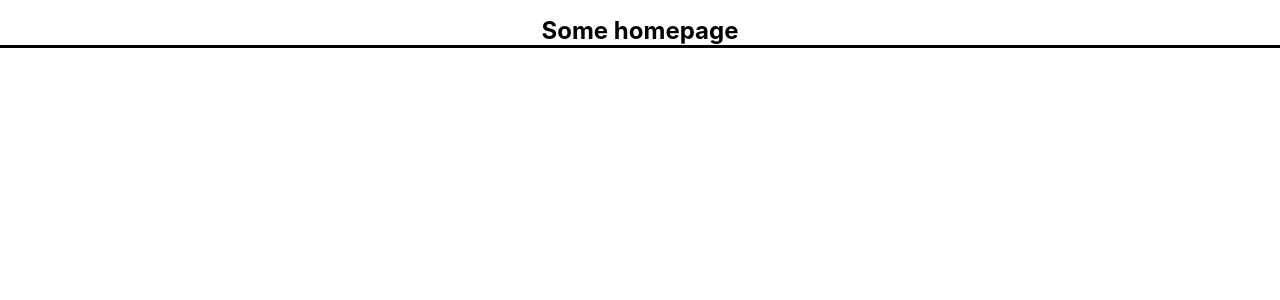
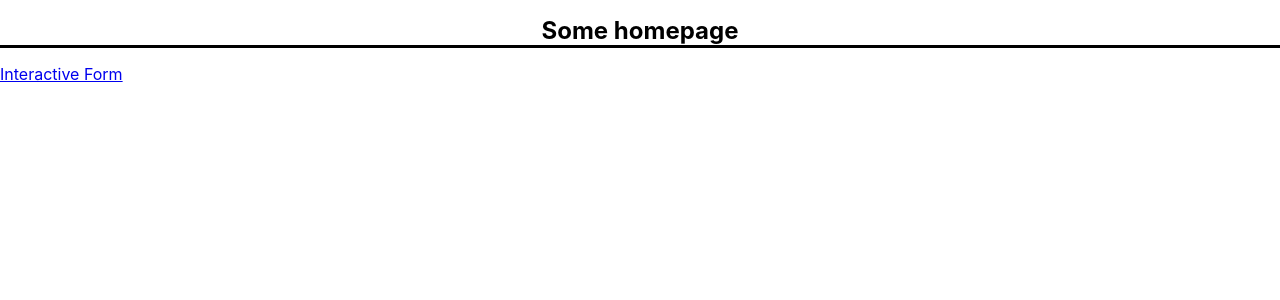
Before and after one commit to R-Morton/zingara-medical-form, a React (Create React App) app: page / in a window 1280 px wide. Shown: the top 300 px of the page. Built offline with nearby package versions, Linux system fonts and the light colour scheme.

Commit message:
added temp link from homepage to form

```diff
--- a/src/pages/Homepage.jsx
+++ b/src/pages/Homepage.jsx
@@ -1,5 +1,10 @@
+import { Link } from "react-router-dom";
+
 export default function Homepage() {
     return(
+        <div>
         <h1>Some homepage</h1>
+        <Link to={"/client/form"}>Interactive Form</Link>
+        </div>
     )
 }
```
